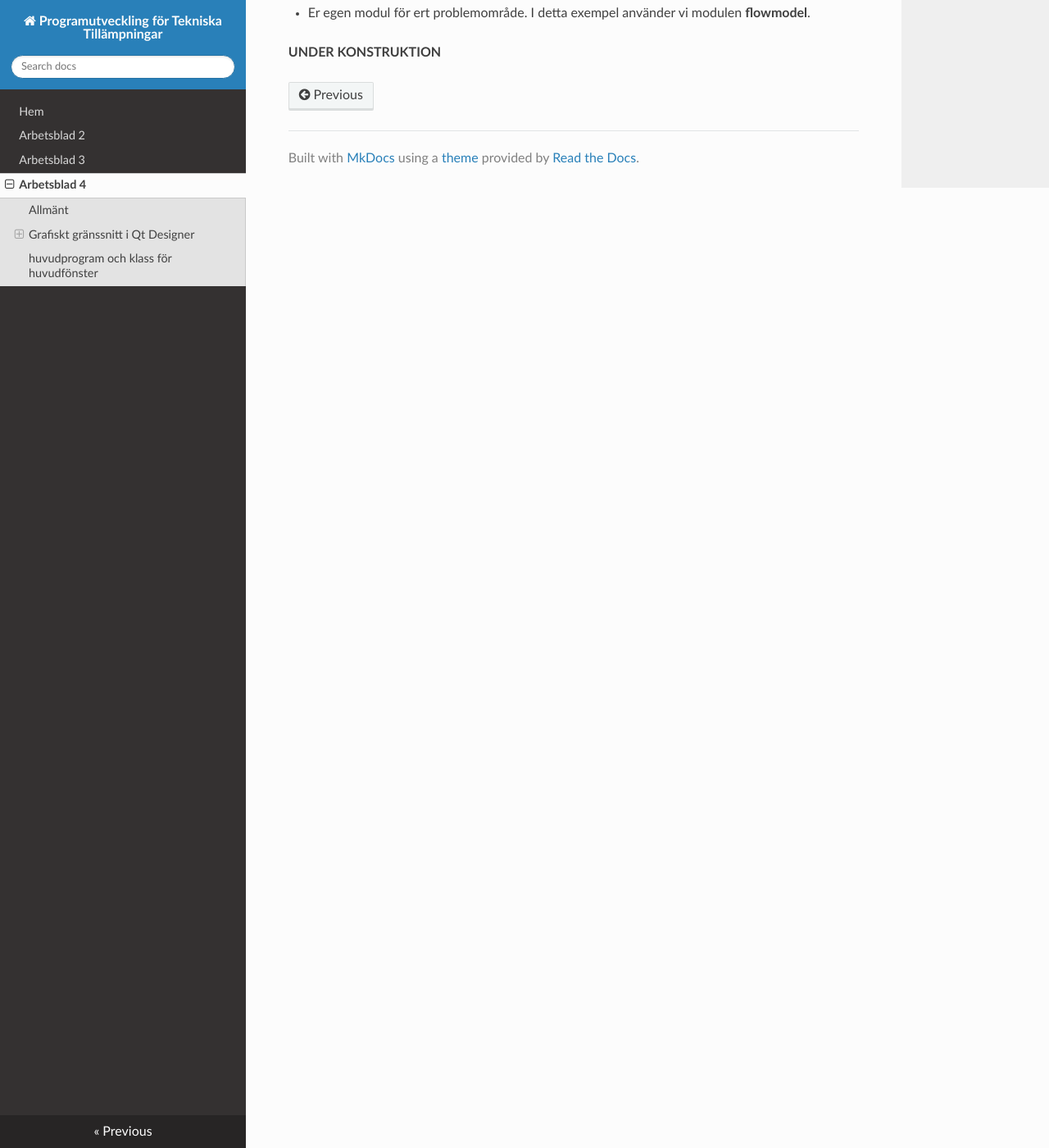
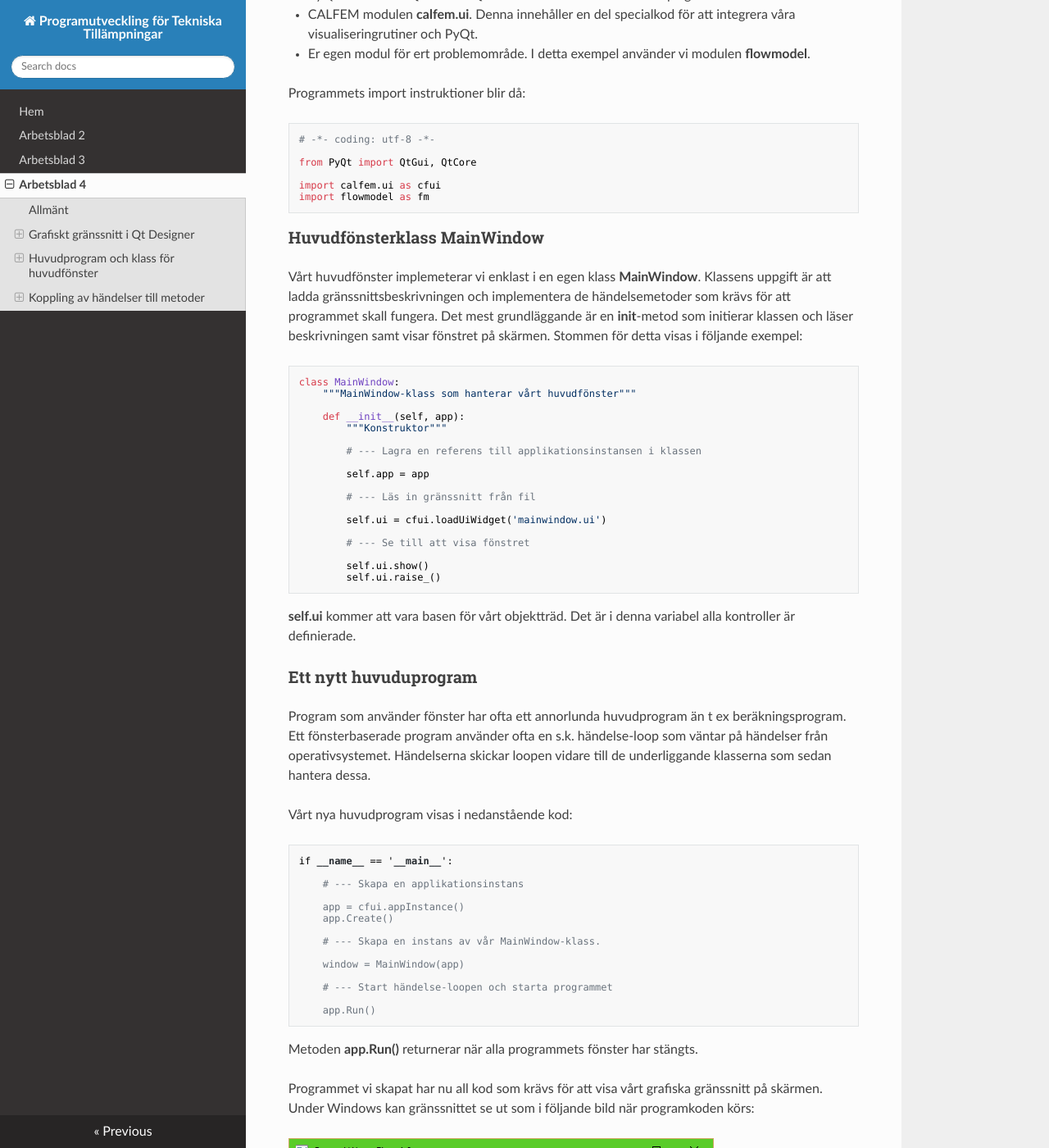
Before and after one commit to jonaslindemann/vsmn20, an MkDocs documentation site: the page built from docs/assignment4.md, in a window 1280 px wide and 1400 px high, scrolled down 9019 px. Shown: the whole window at 82% size. Built offline with MkDocs 1.6.1, drawn with Linux system fonts in a browser that asks for light colours; nearby versions of some CDN libraries; old or Windows-style settings are respelled for this version of MkDocs; some of the changed text lies outside the part shown.

Commit message:
Mer arbete på arbetsblad 4

```diff
--- a/docs/assignment4.md
+++ b/docs/assignment4.md
@@ -10,7 +10,6 @@ I detta arbetsblad innehåller följande moment:
  1. Skapa ett huvudprogram och klass för grafiskt gränssnitt.
  1. Skapa en trådklass för att kunna hantera beräkningar i bakgrunden.
  1. Uppdatera visualiseringsklassen för att visa enstaka fönster, samt att kunna stänga alla öppnade fönster.
-
 
 ## Grafiskt gränssnitt i Qt Designer
 
@@ -132,9 +131,11 @@ Objektstrukturen bör ha följande struktur och namngivning (Måste dock anpassa
 
 Vi har nu en komplett beskrivning av det grafiska gränssnittet. Spara filen som "mainwindow.ui".
 
-## huvudprogram och klass för huvudfönster
+## Huvudprogram och klass för huvudfönster
 
 För att programmet skall visa vårt gränssnitt måste huvudprogrammet modifieras. Enklast är det om ni skapar en ny Python-fil och börjar från början.
+
+### Moduler som behöver importeras
 
 För att implementera det grafiska gränssnittet måste vi importera ett antal Python-moduler.
 
@@ -142,6 +143,98 @@ För att implementera det grafiska gränssnittet måste vi importera ett antal P
  * CALFEM modulen **calfem.ui**. Denna innehåller en del specialkod för att integrera våra visualiseringrutiner och PyQt.
  * Er egen modul för ert problemområde. I detta exempel använder vi modulen **flowmodel**.
 
+Programmets import instruktioner blir då:
+
+    # -*- coding: utf-8 -*-
+
+    from PyQt import QtGui, QtCore
+
+    import calfem.ui as cfui
+    import flowmodel as fm
+
+### Huvudfönsterklass MainWindow
+
+Vårt huvudfönster implemeterar vi enklast i en egen klass **MainWindow**. Klassens uppgift är att ladda gränssnittsbeskrivningen och implementera de händelsemetoder som krävs för att programmet skall fungera. Det mest grundläggande är en **__init__**-metod som initierar klassen och läser beskrivningen samt visar fönstret på skärmen. Stommen för detta visas i följande exempel:
+
+    class MainWindow:
+        """MainWindow-klass som hanterar vårt huvudfönster"""
+
+        def __init__(self, app):
+            """Konstruktor"""
+
+            # --- Lagra en referens till applikationsinstansen i klassen
+
+            self.app = app
+
+            # --- Läs in gränssnitt från fil
+
+            self.ui = cfui.loadUiWidget('mainwindow.ui')
+
+            # --- Se till att visa fönstret
+
+            self.ui.show()
+            self.ui.raise_()
+
+**self.ui** kommer att vara basen för vårt objektträd. Det är i denna variabel alla kontroller är definierade.
+
+### Ett nytt huvuduprogram
+
+Program som använder fönster har ofta ett annorlunda huvudprogram än t ex beräkningsprogram. Ett fönsterbaserade program använder ofta en s.k. händelse-loop som väntar på händelser från operativsystemet. Händelserna skickar loopen vidare till de underliggande klasserna som sedan hantera dessa.
+
+Vårt nya huvudprogram visas i nedanstående kod:
+
+    if __name__ == '__main__':
+
+        # --- Skapa en applikationsinstans
+
+        app = cfui.appInstance()
+        app.Create()
+
+        # --- Skapa en instans av vår MainWindow-klass.
+
+        window = MainWindow(app)
+
+        # --- Start händelse-loopen och starta programmet
+
+        app.Run()
+
+Metoden **app.Run()** returnerar när alla programmets fönster har stängts.
+
+Programmet vi skapat har nu all kod som krävs för att visa vårt grafiska gränssnitt på skärmen. Under Windows kan gränssnittet se ut som i följande bild när programkoden körs:
+
+![qt_designer_1](images/qt_designer19.png)
+
+## Koppling av händelser till metoder
+
+För att programmet skall kunna köra beräkningar, öppna och spara filer måste vi koppla händelser från kontrollerna till metoder i **MainWindow**-klassen. Att koppla händelser för kontroller till metoder görs med metoden **.connect(...)** som finns definierade för alla händelser en kontroll kan hantera.
+
+### Koppling av menyhändelser
+
+De första händelserna vi kopplar ihop är menyhändelserna. Menyhändelserna i ui-filen angavs med namn som **actionNew** och **actionOpen**. För att skapa en koppling lägger vi först till en metod som skall hantera själva händelsen:
+
+    class MainWindow:
+        ...
+        def onActionNew(self):
+            """Skapa en ny modell"""
+            print("onActionNew")
+
+Vi lämnar implementeringen av denna till användaren. Kopplingen av metoden gör vi nu i **__init__(...)**
+
+    class MainWindow:
+        ...
+        def __init__(self, app):
+
+            ...
+
+            # --- Läs in gränssnitt från fil
+
+            self.ui = cfui.loadUiWidget('mainwindow.ui')
+
+            # --- Koppla kontroller till händelsemetoder
+
+            self.ui.actionNew.triggered.connect(self.onActionNew)
+
+För menyhändelser är det händelsen **triggered** som skall kopplas.
 
 
 
```
Also changed, not shown: docs/images/qt_designer19.png (added).
